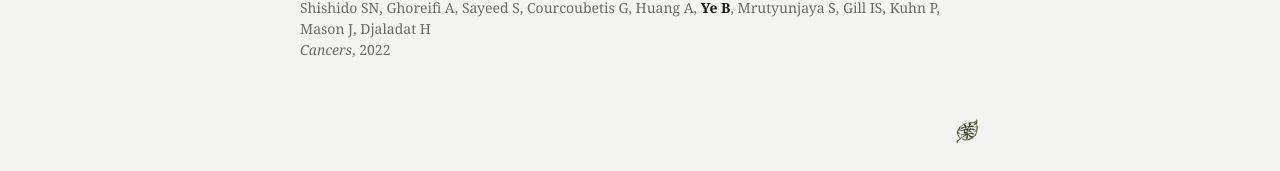
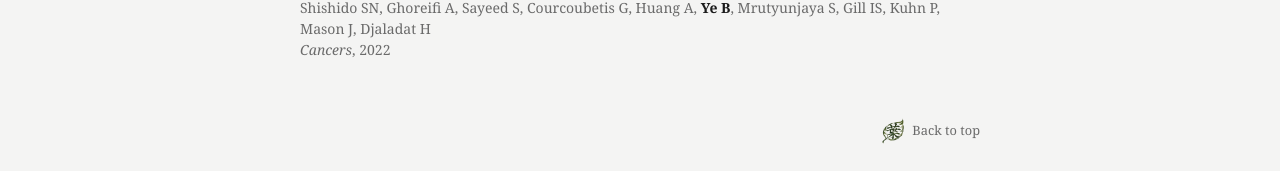
Before and after one commit to brandonye/brandonye.github.io, a Jekyll site: the page built from research.html, in a window 1280 px wide. Shown: the part 1010-1181 px from the top of the page. Built offline with Jekyll 4.4.1, drawn with Linux system fonts in a browser that asks for light colours.

Commit message:
Always show Back to top beside the leaf on touch screens
Phones can't hover, so the label is simply shown there.

Co-Authored-By: Claude Opus 5.5 <noreply@anthropic.com>

```diff
--- a/assets/site.css
+++ b/assets/site.css
@@ -231,6 +231,10 @@ main { padding: 2.25rem 0 4rem; }
   .to-top:hover { color: var(--text); }
   .to-top:hover .to-top-label { max-width: var(--label-w, 7em); margin-left: 0.4rem; opacity: 1; }
 }
+/* Touch screens can't hover, so there the label is simply always shown. */
+@media (hover: none) {
+  .to-top .to-top-label { max-width: none; margin-left: 0.4rem; opacity: 1; }
+}
 .to-top:focus-visible { outline: 2px solid var(--text); outline-offset: 2px; }
 .to-top:focus-visible .to-top-label { max-width: var(--label-w, 7em); margin-left: 0.4rem; opacity: 1; }
 @media (prefers-reduced-motion: reduce) {
```
